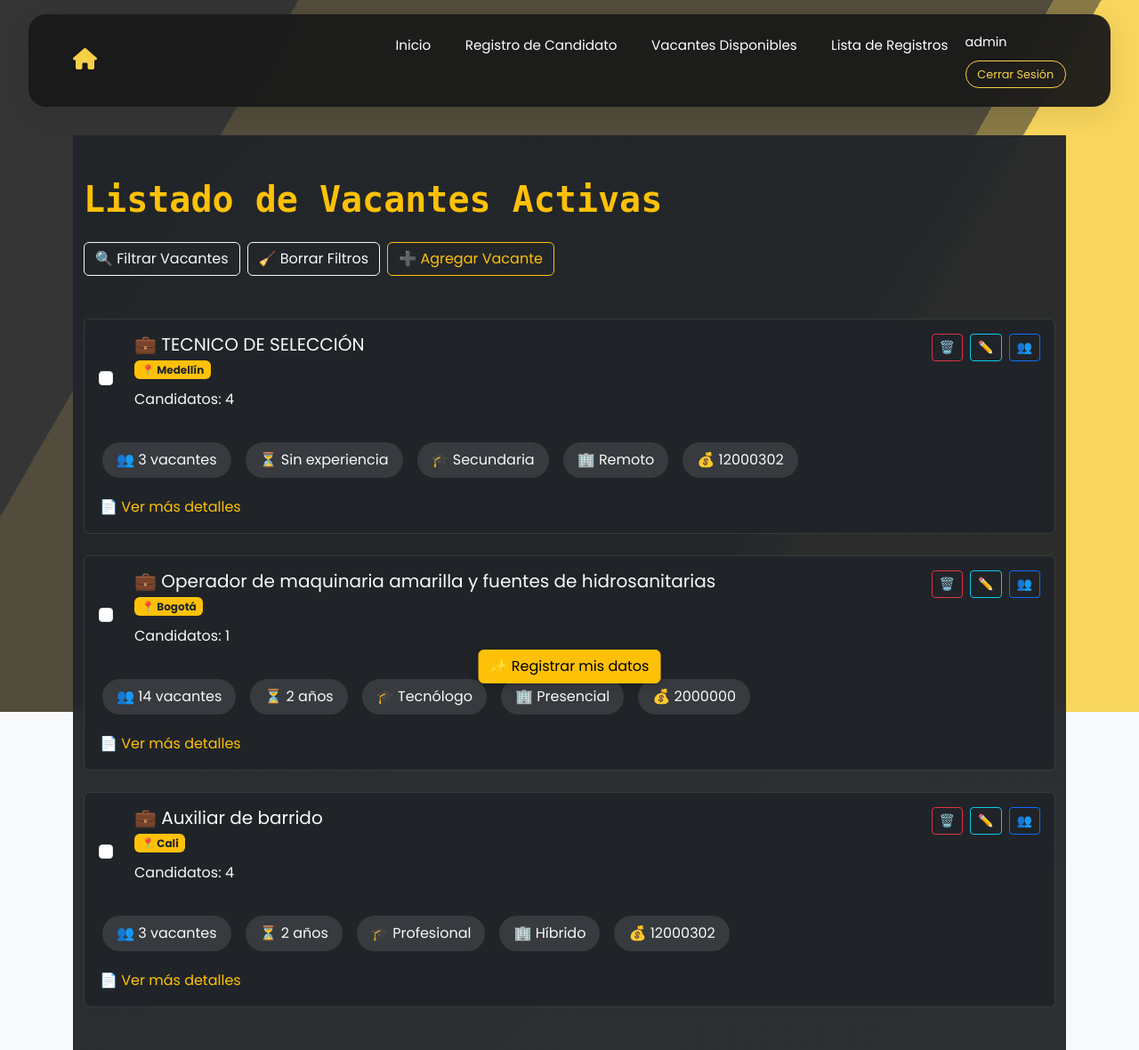
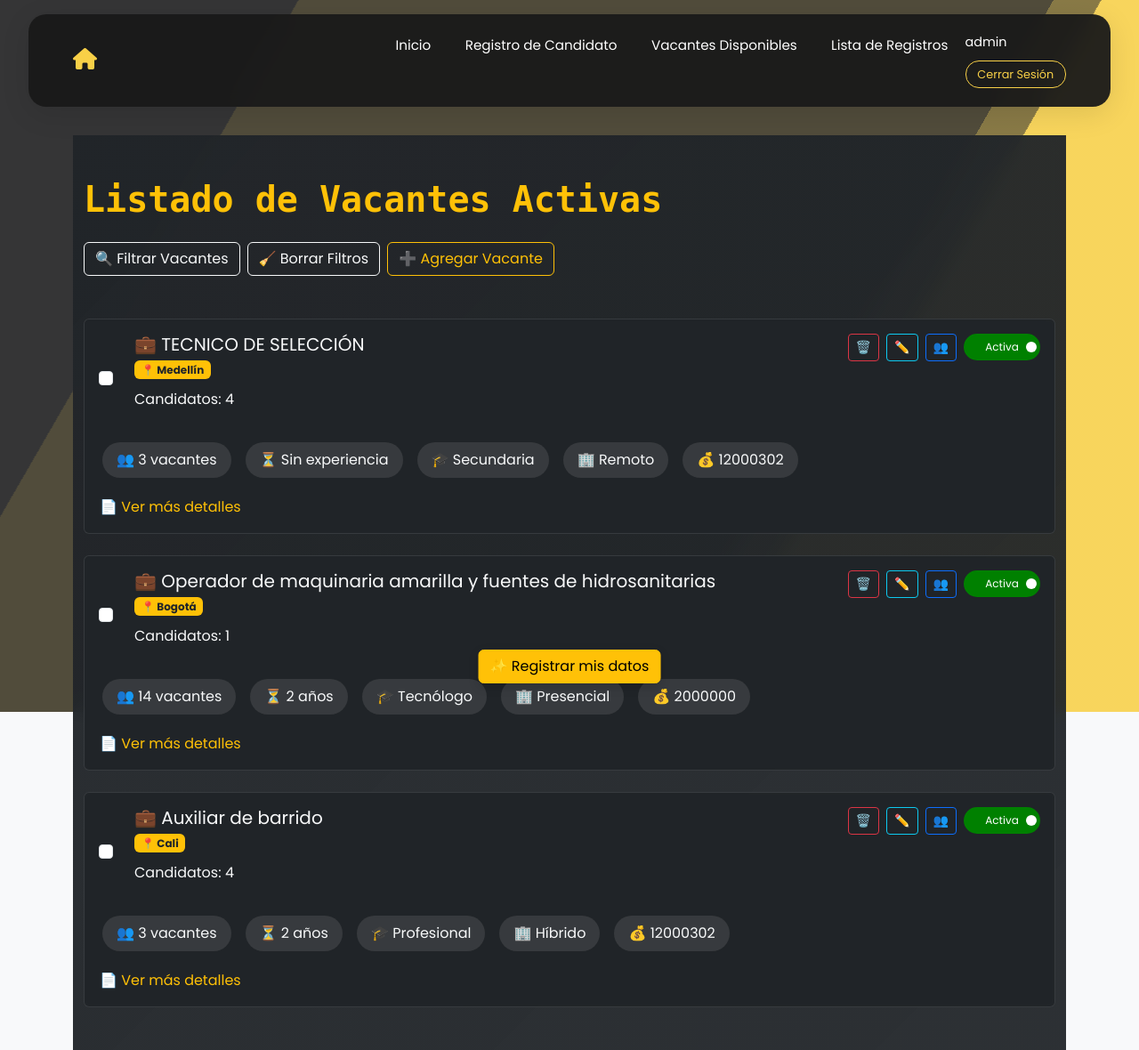
Before and after one commit to JoseGamez632/Proyecto_Colsubsidio_Empleo, a Django app: page /lista_vacantes/ in a window 1280 px wide. Shown: the whole page at 89% size. Run offline with Django 5.2, Linux system fonts and the light colour scheme; a user stored in the database is signed in; data comes from the database, SQL or seed files in the repository.

Commit message:
switch estado vacantes

```diff
--- a/portal_empleo/vacantes/models.py
+++ b/portal_empleo/vacantes/models.py
@@ -107,6 +107,7 @@ class Vacante(models.Model):
     fecha_publicacion = models.DateField(auto_now_add=True)
     empresa_usuaria = models.CharField(max_length=100)
     candidatos_registrados = models.ManyToManyField('RegistroCandidato', related_name='vacantes', blank=True)
+    estado = models.BooleanField(default=True)  # True para activa, False para inactiva
 
 
 
--- a/portal_empleo/vacantes/templates/vacantes/lista.html
+++ b/portal_empleo/vacantes/templates/vacantes/lista.html
@@ -79,6 +79,71 @@ Inicio
         font-size: 1.2rem;
         margin-right: 0.5rem;
     }
+
+
+    .switch {
+        position: relative;
+        display: inline-block;
+        width: 86px;
+        height: 30px;
+    }
+
+    .switch input {
+        opacity: 0;
+        width: 0;
+        height: 0;
+    }
+
+    .slider {
+        position: absolute;
+        cursor: pointer;
+        top: 0;
+        left: 0;
+        right: 0;
+        bottom: 0;
+        background-color: red;
+        transition: .4s;
+        display: flex;
+        align-items: center;
+        justify-content: center;
+        color: white;
+        font-size: 12px
+    }
+
+    .slider:before {
+        position: absolute;
+        content: "";
+        height: 12px;
+        width: 12px;
+        left: 4px;
+        bottom: 9px;
+        background-color: white;
+        transition: .4s;
+    }
+
+    input:checked + .slider {
+        background-color: green;
+    }
+
+    input:checked + .slider:before {
+        transform: translateX(66px);
+    }
+
+    .slider.round {
+        border-radius: 34px;
+    }
+
+    .slider.round:before {
+        border-radius: 50%;
+    }
+
+    .switch-text {
+        position: absolute;
+        width: 100%;
+        text-align: center;
+        pointer-events: none;
+      }
+
 </style>
 
 <div class="gradient-bg">
@@ -120,7 +185,9 @@ Inicio
                                     <span class="badge bg-warning text-dark">
                                         📍 {{ vacante.ciudad }}
                                     </span>
-                                    <p style="margin-top: 10px;">Candidatos: {{ vacante.num_candidatos }}</p>
+                                    {% if request.user.is_authenticated %}
+                                        <p style="margin-top: 10px;">Candidatos: {{ vacante.num_candidatos }}</p>
+                                    {% endif %}
                                 </div>
                             </div>
                             {% if request.user.is_authenticated %}
@@ -138,6 +205,15 @@ Inicio
                                 <a href="{% url 'lista_candidatos' vacante.id %}" class="btn btn-outline-primary btn-sm">
                                     👥
                                 </a>
+                                <form action="{% url 'cambiar_estado_vacante' vacante.id %}" method="POST" style="display: inline;">
+                                    {% csrf_token %}
+                                    <label class="switch">
+                                        <input type="checkbox" onchange="this.form.submit()" {% if vacante.estado %}checked{% endif %}>
+                                        <span class="slider round">
+                                            <span class="switch-text">{% if vacante.estado %}Activa{% else %}Inactiva{% endif %}</span>
+                                        </span>
+                                    </label>
+                                </form>
                             </div>
                             {% endif %}
                         </div>
--- a/portal_empleo/vacantes/urls.py
+++ b/portal_empleo/vacantes/urls.py
@@ -21,6 +21,7 @@ urlpatterns = [
     path('vacantes/<int:id>/candidatos/', views.lista_candidatos, name='lista_candidatos'),
     path('registros/', views.lista_registros, name='lista_registros'),
     path('editar/<int:pk>/', views.editar_registro, name='editar_registro'),
+    path('cambiar_estado_vacante/<int:vacante_id>/', views.cambiar_estado_vacante, name='cambiar_estado_vacante'),
 
 
 
--- a/portal_empleo/vacantes/views.py
+++ b/portal_empleo/vacantes/views.py
@@ -42,8 +42,13 @@ def lista_vacantes(request):
     rango_salarial = request.GET.get('rango_salarial')
 
     # Obtener todas las vacantes
-    vacantes = Vacante.objects.all()
+    # vacantes = Vacante.objects.all()
 
+    # Obtener todas las vacantes activas o todas si el usuario está autenticado
+    if request.user.is_authenticated:
+        vacantes = Vacante.objects.all()
+    else:
+        vacantes = Vacante.objects.filter(estado=True)
 
     # Filtrar por cargo (ignorando tildes y mayúsculas/minúsculas)
     if cargo:
@@ -98,6 +103,13 @@ def lista_vacantes(request):
     }
 
     return render(request, 'vacantes/lista.html', contexto)
+
+# para cambiar el estado de la vacante
+def cambiar_estado_vacante(request, vacante_id):
+    vacante = get_object_or_404(Vacante, id=vacante_id)
+    vacante.estado = not vacante.estado
+    vacante.save()
+    return redirect('lista_vacantes')
 
 
 # Create your views here.
```
Also changed, not shown: portal_empleo/vacantes/migrations/0005_vacante_estado.py (added).
